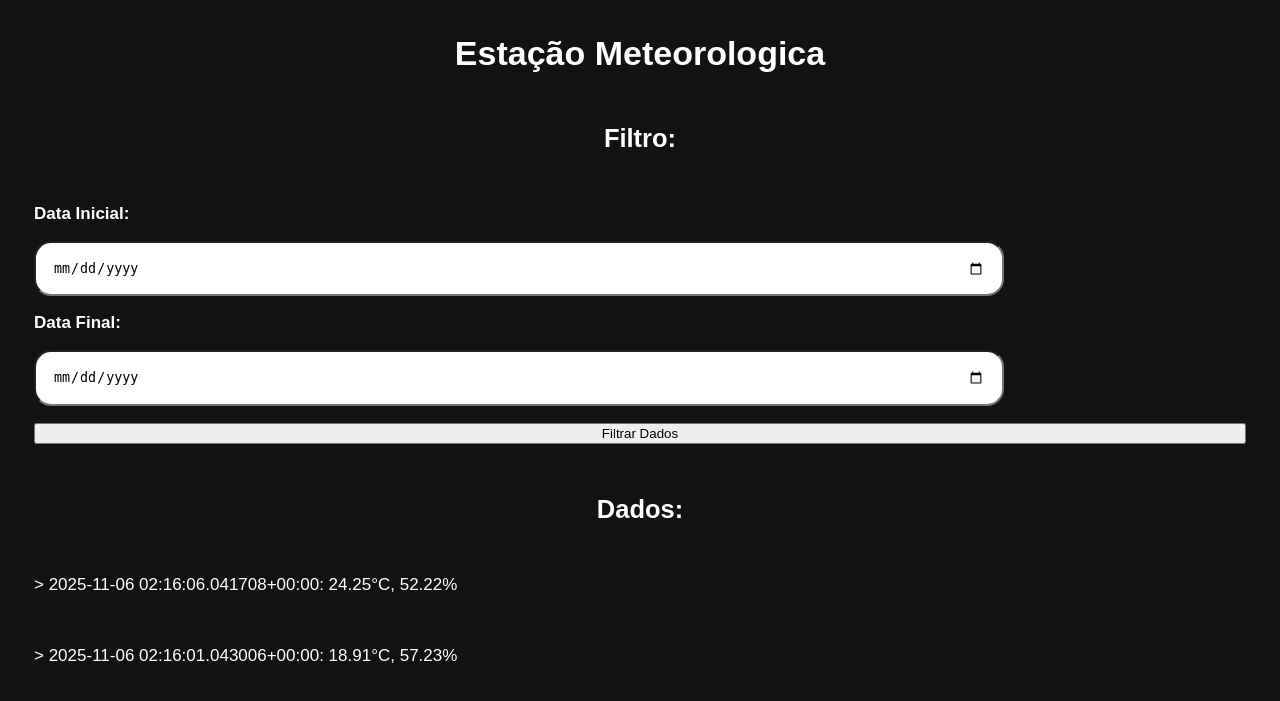
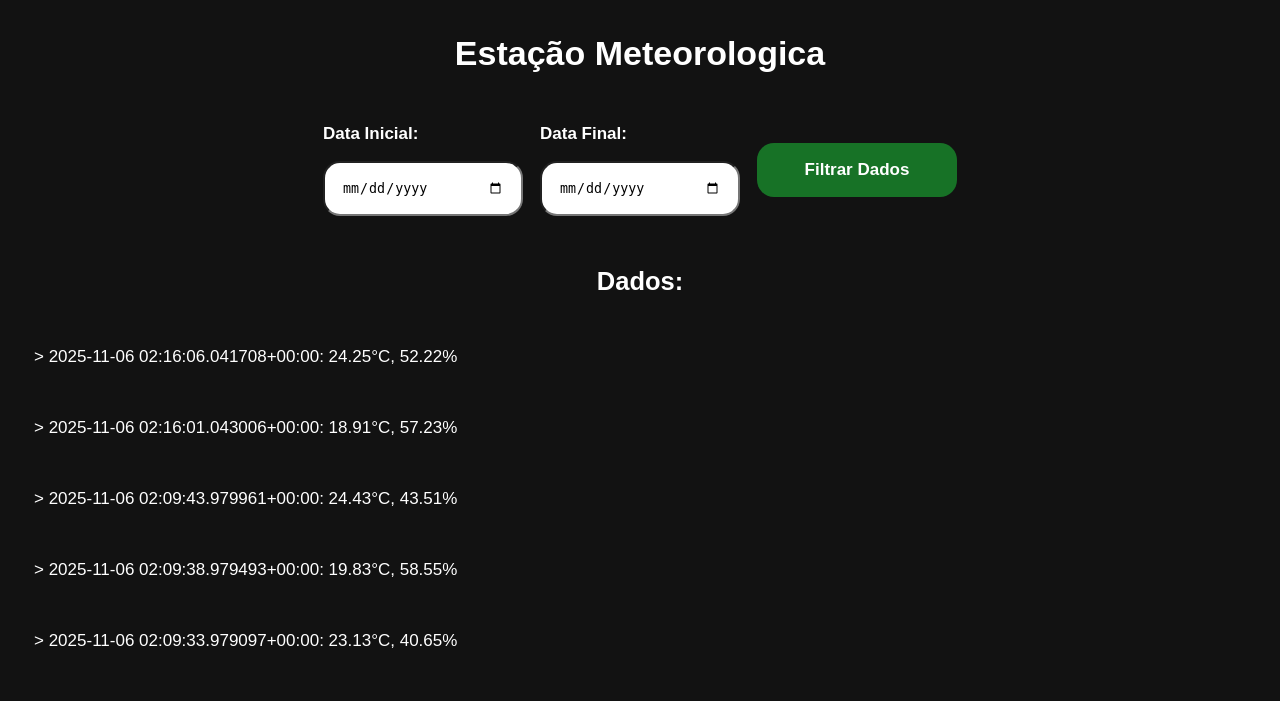
Before and after one commit to Leandro-Cardoso/Univassouras-IOT, a Django app: page / in a window 1280 px wide. Shown: the top 701 px of the page. Run offline with Django 5.2, Linux system fonts and the light colour scheme; data comes from the database, SQL or seed files in the repository.

Commit message:
Atualizacao do template

```diff
--- a/trabalho02/estacao/static/estacao/app.css
+++ b/trabalho02/estacao/static/estacao/app.css
@@ -97,20 +97,20 @@ li {
 
 form {
     display: flex;
-    flex-direction: column;
+    flex-direction: row;
+    justify-content: center;
     gap: var(--spacing);
     padding: var(--spacing);
 }
 
 label {
     font-weight: var(--font-weight-bold);
-    width: 20%;
 }
 
 select,
 textarea,
 input {
-    width: 80%;
+    width: 200px;
     padding: var(--spacing);
     border-radius: var(--border-radius);
     box-sizing: border-box;
@@ -143,4 +143,12 @@ a.btn {
     transition: all 0.4s ease-in-out;
 }
 
+/* Divs */
+form .section {
+    display: flex;
+    flex-direction: column;
+    justify-content: center;
+    gap: var(--spacing);
+}
+
 /* Cards */
--- a/trabalho02/estacao/templates/estacao/data_list.html
+++ b/trabalho02/estacao/templates/estacao/data_list.html
@@ -13,9 +13,8 @@
 
     <h1>Estação Meteorologica</h1>
 
-    <h2>Filtro:</h2>
-
     <form method="GET" action="{% url 'data_list' %}">
+        <div class="section">
             <label for="start_date">Data Inicial:</label>
 
             <input
@@ -25,7 +24,9 @@
                 value="{{ start_date }}"
                 title="Selecione a data inicial do período."
             >
+        </div>
 
+        <div class="section">
             <label for="end_date">Data Final:</label>
 
             <input
@@ -35,16 +36,19 @@
                 value="{{ end_date }}"
                 title="Selecione a data final do período."
             >
+        </div>
 
-        <button type="submit">
+        <div class="section">
+        <button type="submit" class="btn">
             Filtrar Dados
         </button>
 
         {% if start_date or end_date %}
 
-            <a href="{% url 'data_list' %}">Limpar Filtro</a>
+            <a href="{% url 'data_list' %}" class="btn">Limpar Filtro</a>
 
         {% endif %}
+        </div>
     </form>
 
     <h2>Dados:</h2>
```
Lines whose indentation alone changed are shown as unchanged.
